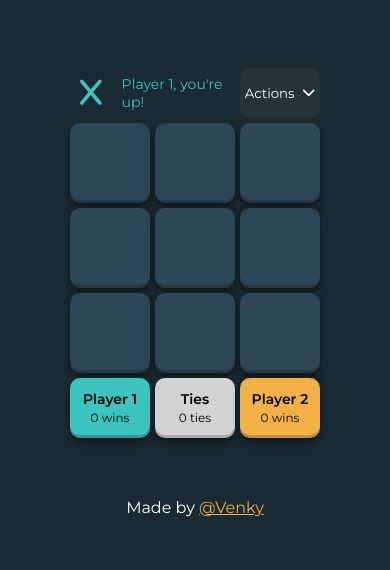
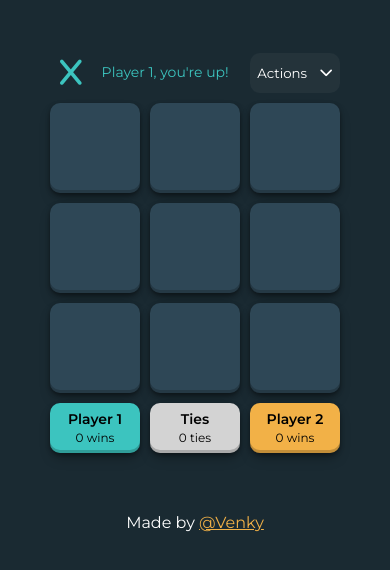
Before and after one commit to v3nky13/Tic-Tac-Toe, a plain HTML site: page index.html in a window 390 px wide. Shown: the part 130-700 px from the top of the page. Drawn offline with Linux system fonts and the light colour scheme.

Commit message:
mobile style

```diff
--- a/index.css
+++ b/index.css
@@ -63,9 +63,9 @@ button:hover {
 
 .grid {
   display: grid;
-  grid-template-columns: repeat(3, 80px);
-  grid-template-rows: 50px repeat(3, 80px) 60px;
-  gap: 5px;
+  grid-template-columns: repeat(3, 90px);
+  grid-template-rows: 40px repeat(3, 90px) 50px;
+  gap: 10px;
 }
 
 @media (min-width: 768px) {
```
